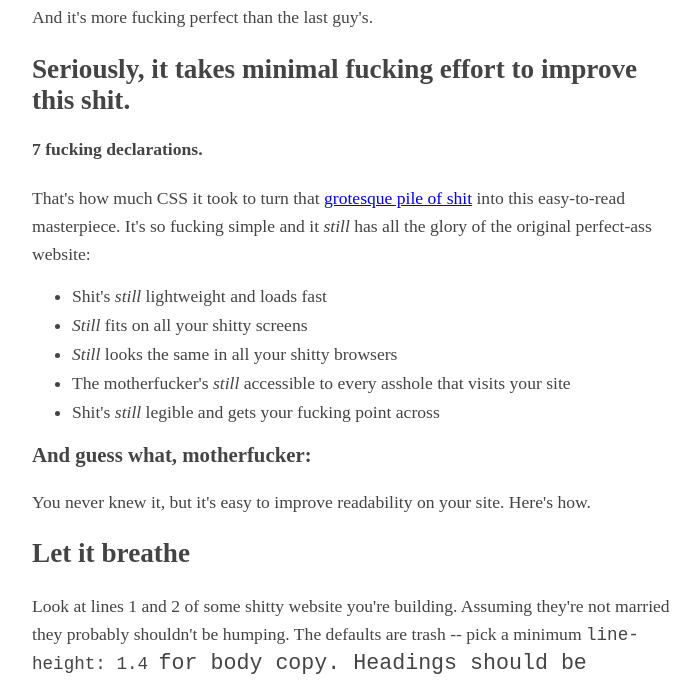
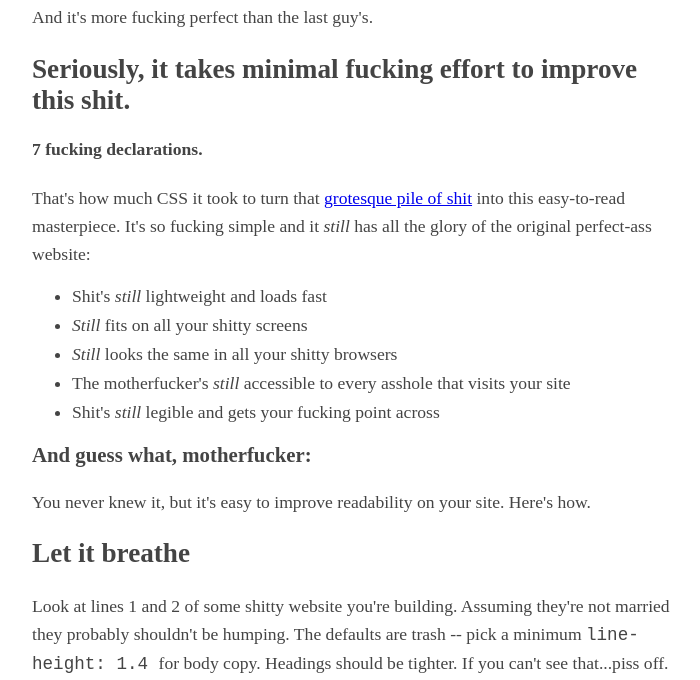
Before and after one commit to AdrienPeligry/AdrienPeligry.github.io, a plain HTML site: page index.html in a window 1280 px wide. Shown: the part 105-785 px from the top of the page, without its empty margins (283-983 px from the left). Drawn offline with Linux system fonts and the light colour scheme.

Commit message:
Update index.html

```diff
--- a/index.html
+++ b/index.html
@@ -51,7 +51,7 @@
 
 
 </h2>
-<p>Look at lines 1 and 2 of some shitty website you're building. Assuming they're not married they probably shouldn't be humping. The defaults are trash -- pick a minimum <code> line-height: 1.4 <code>  for body copy. Headings should be tighter. If you can't see that...piss off.
+<p>Look at lines 1 and 2 of some shitty website you're building. Assuming they're not married they probably shouldn't be humping. The defaults are trash -- pick a minimum <code> line-height: 1.4 </code>  for body copy. Headings should be tighter. If you can't see that...piss off.
 
 </p>
 
```
